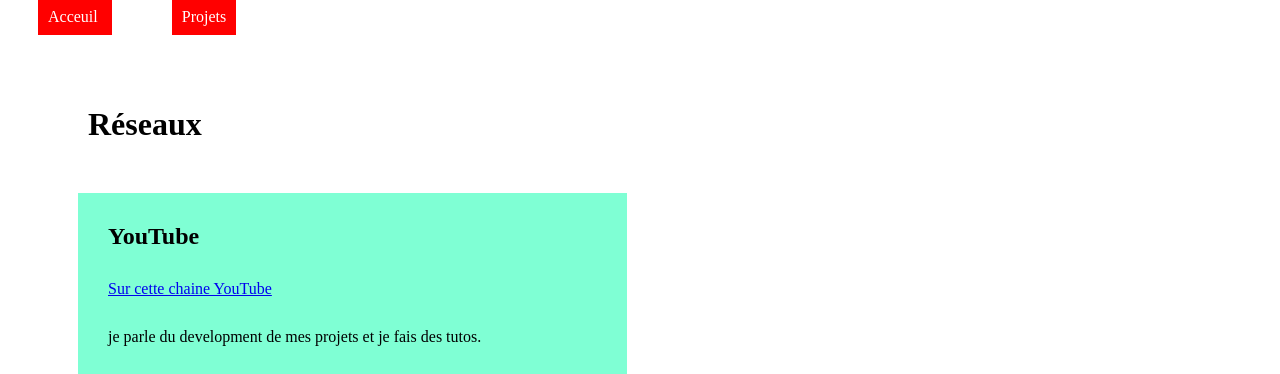
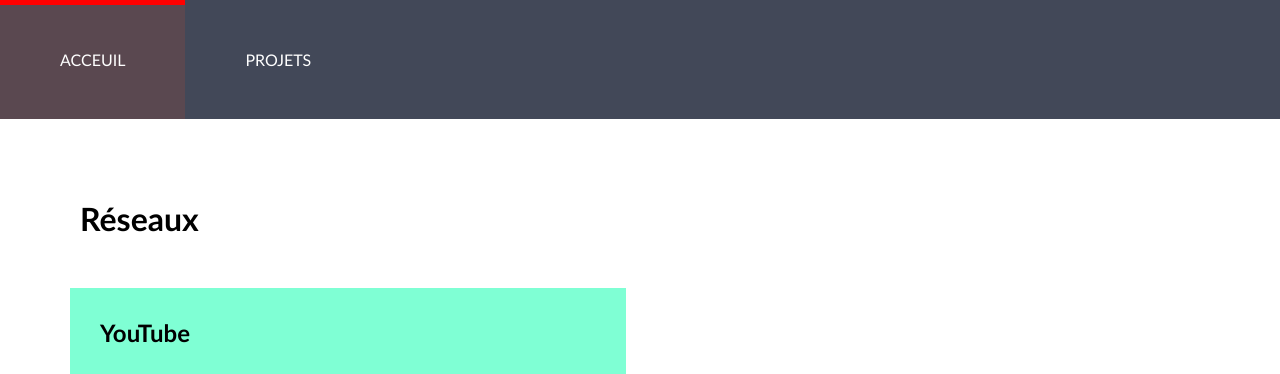
Before and after one commit to youpioup/youpioup.github.io, a plain HTML site: page index.html in a window 1280 px wide. Shown: the top 374 px of the page. Drawn offline with Linux system fonts and the light colour scheme.

Commit message:
V2 amelioration du menu

```diff
--- a/CSS/styles.css
+++ b/CSS/styles.css
@@ -1,23 +1,45 @@
+body{
+    font-family: 'Source code pro', Calibri, serif;
+    margin: 0px;
+    padding: 0px;
+}
+
+/* ---- Menu ----- */
+nav{
+    width: 100%;
+    background-color: #424858;
+}
+
+nav ul{
+    margin: 0px;
+    padding: 0px;
+    overflow: hidden;
+}
+
+nav li{
+    list-style-type: none;
+    float: left;
+}
+
+nav a{
+    display: inline-block;
+    text-decoration: none;
+    padding: 20px 30px;
+    color: white;
+}
+
+body nav li:hover{
+    border-top: 5px solid red;
+    background-color: rgba(228, 77, 38, 0.15);
+}
+
+nav li:hover a{
+    padding: 15px 30px 20px 30px;
+}
+
+/* ----- Contenue ----- */
 div#content div h1, p , iframe, h2, a{
     margin: 30px;
-}
-
-nav.menu-nav li.btn{
-    display: inline;
-    list-style-type: none;
-}
-
-nav.menu-nav li.btn a{
-    color: white;
-    background: red;
-    text-decoration: none;
-    padding: 10px;
-}
-
-nav.menu-nav li.btn:hover a{
-    color: red;
-    background-color: white;
-    transition: 0.3s all;
 }
 
 div#content div{
--- a/index.html
+++ b/index.html
@@ -11,18 +11,12 @@
 <body>
 
   <!-- Menu -->
-  <nav class="menu-nav">
-    <li class="btn">
-      <a href="index.html">
-        Acceuil
-      </a>
-    </li>
-    <li class="btn">
-      <a href="projets.html">
-        Projets
-      </a>
-    </li>
-  </nav>
+    <nav>
+      <ul>
+        <li class="menu-acceuil"><a href="index.html">ACCEUIL</a></li>
+        <li class="menu-projets"><a href="projets.html">PROJETS</a></li>
+      </ul>
+    </nav>
 
   <!-- Contenue -->
   <div id="content">
@@ -42,6 +36,21 @@
         <iframe width="560" height="315" src="https://www.youtube.com/embed/VbCfBlPXfVk" title="YouTube video player" frameborder="0" allow="accelerometer; autoplay; clipboard-write; encrypted-media; gyroscope; picture-in-picture; web-share" allowfullscreen></iframe>
       </div>
     </div>
+    <!-- Autre Sub-Content -->
+    <div class="sub-content">
+      <H1>
+        Réseaux
+      </H1>
+      <div class="article">
+        <H2>
+          youpioup
+        </H2>
+        <p>
+          Je suis un amateur de "tech" qui apprend à coder. Voici mon site ou vous pouvez mes différents projets.
+        </p>
+        <iframe width="560" height="315" src="https://www.youtube.com/embed/VbCfBlPXfVk" title="YouTube video player" frameborder="0" allow="accelerometer; autoplay; clipboard-write; encrypted-media; gyroscope; picture-in-picture; web-share" allowfullscreen></iframe>
+      </div>
+    </div>
   </div>
 </body>
 </html>
```
Also changed, not shown: projets.html (+7 -12 lines).
